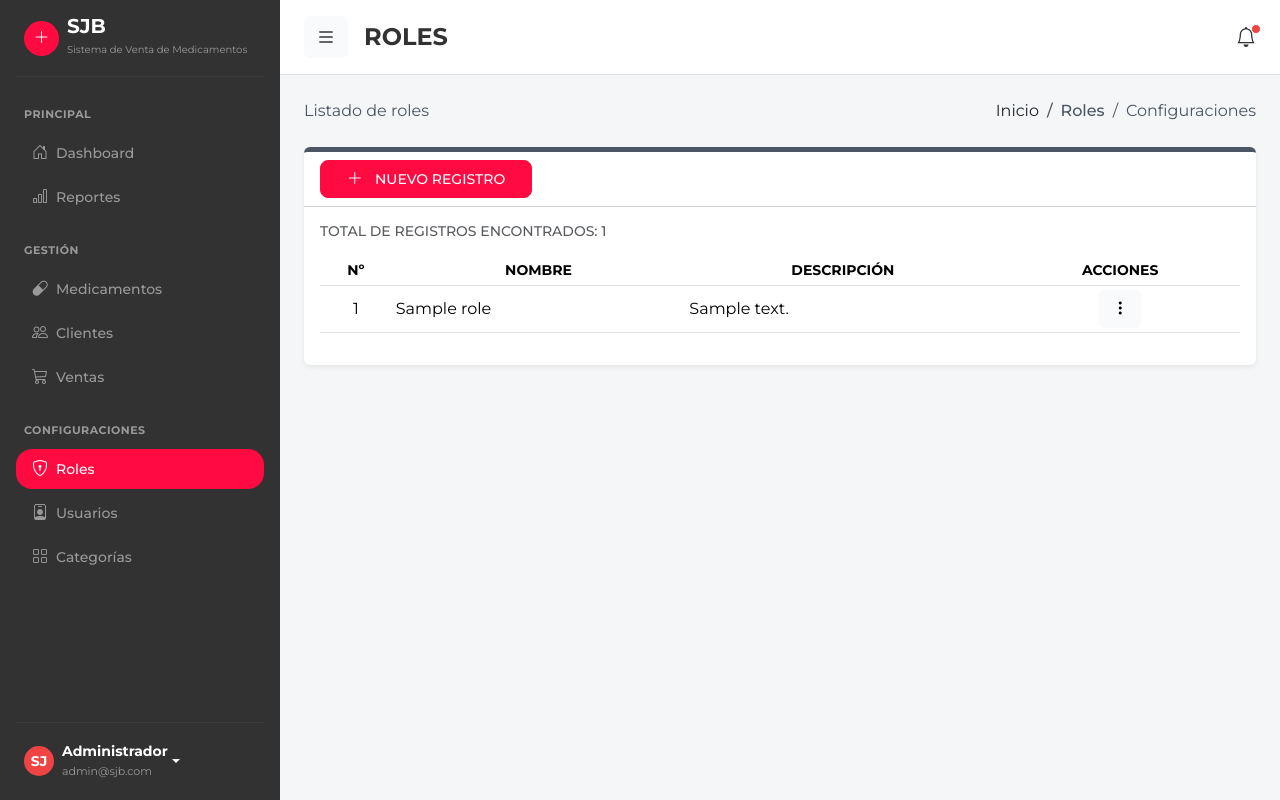
After one commit to STARED123/FARMACIA, a Laravel app: page /roles in a window 1280 px wide. The commit adds this page. Run offline with Laravel 12, Linux system fonts and the light colour scheme; tables that the repository leaves empty hold one stand-in row (values such as "Sample post"); parts of the project's set-up code (start-up, migrations or seed data) failed here and were passed over.

Commit message:
SISTEMA
SISTEMA

```diff
--- /dev/null
+++ b/sistema/app/Http/Controllers/RoleController.php
@@ -0,0 +1,70 @@
+<?php
+
+namespace App\Http\Controllers;
+
+use App\Models\Role;
+use Illuminate\Http\Request;
+use Illuminate\Validation\Rule;
+
+class RoleController extends Controller
+{
+    // READ: listado
+    public function index()
+    {
+        $roles = Role::all();
+        return view('settings.roles.index', compact('roles'));
+    }
+
+    // Formulario vacío
+    public function create()
+    {
+        return view('settings.roles.create');
+    }
+
+    // CREATE: validar, guardar, redirigir
+    public function store(Request $request)
+    {
+        $validated = $request->validate([
+            'name' => 'required|max:50|unique:roles',
+            'description' => 'nullable|max:255',
+        ]);
+
+        Role::create($validated);
+
+        return to_route('roles.index')
+            ->with('ok', 'Rol registrado correctamente.');
+    }
+
+    // Formulario lleno (route model binding)
+    public function edit(Role $role)
+    {
+        return view('settings.roles.edit', compact('role'));
+    }
+
+    // UPDATE: validar, actualizar, redirigir
+    public function update(Request $request, Role $role)
+    {
+        $validated = $request->validate([
+            'name' => [
+                'required',
+                'max:50',
+                Rule::unique('roles', 'name')->ignore($role->id),
+            ],
+            'description' => 'nullable|max:255',
+        ]);
+
+        $role->update($validated);
+
+        return to_route('roles.index')
+            ->with('ok', 'Rol actualizado correctamente.');
+    }
+
+    // DELETE: eliminar rol
+    public function destroy(Role $role)
+    {
+        $role->delete();
+
+        return to_route('roles.index')
+            ->with('ok', 'Rol eliminado correctamente.');
+    }
+}
--- a/sistema/resources/views/partials/sidebar.blade.php
+++ b/sistema/resources/views/partials/sidebar.blade.php
@@ -62,7 +62,9 @@
             <span class="text-uppercase text-white-50 fw-bold" style="font-size: 11px; letter-spacing: 0.5px;">Configuraciones</span>
         </li>
         <li class="nav-item">
-            <a href="#" class="nav-link sidebar-link text-white-50 rounded-4 px-3 py-2 d-flex align-items-center gap-2">
+            <a href="{{ route('roles.index') }}"
+               class="nav-link sidebar-link text-white-50 rounded-4 px-3 py-2 d-flex align-items-center gap-2 {{ request()->is(['roles*']) ? 'active_item' : null }}"
+               aria-current="{{ request()->is(['roles*']) ? 'page' : null }}">
                 <i class="bi bi-shield-lock fs-6"></i>
                 <span class="small fw-medium">Roles</span>
             </a>
--- /dev/null
+++ b/sistema/resources/views/settings/roles/index.blade.php
@@ -0,0 +1,88 @@
+@extends('template.administrador')
+@section('title', 'ROLES')
+@section('name_section', 'ROLES')
+@section('description', 'Listado de roles')
+@section('item_section', 'Inicio')
+@section('section', 'Roles')
+@section('module', 'Configuraciones')
+@section('content')
+@if (session('ok'))
+    <div class="alert alert-success alert-dismissible fade show" role="alert">
+        {{ session('ok') }}
+        <button type="button" class="btn-close" data-bs-dismiss="alert"></button>
+    </div>
+@endif
+@if (session('error'))
+    <div class="alert alert-danger alert-dismissible fade show" role="alert">
+        {{ session('error') }}
+        <button type="button" class="btn-close" data-bs-dismiss="alert"></button>
+    </div>
+@endif
+
+<div class="card bg-white border-0 shadow-sm border-5 border-top border-secondary">
+    <div class="card-header bg-white">
+        <div class="row">
+            <div class="col-12 col-md-3">
+                <a href="{{ route('roles.create') }}"
+                   class="btn btn-primary rounded-3 text-uppercase text-white w-100">
+                    <i class="bi bi-plus-lg me-2"></i>
+                    <span class="small fw-medium">Nuevo registro</span>
+                </a>
+            </div>
+        </div>
+    </div>
+
+    <div class="card-body">
+        <h6 class="text-uppercase small text-muted mb-3">
+            Total de registros encontrados: {{ $roles->count() }}
+        </h6>
+
+        <table id="display" class="table table-sm table-hover w-100 bg-white">
+            <thead>
+                <tr>
+                    <th class="text-center align-middle text-uppercase small">Nº</th>
+                    <th class="text-center align-middle text-uppercase small">Nombre</th>
+                    <th class="text-center align-middle text-uppercase small">Descripción</th>
+                    <th class="text-center align-middle text-uppercase small">Acciones</th>
+                </tr>
+            </thead>
+            <tbody>
+                @php $contador = 1; @endphp
+                @foreach ($roles as $role)
+                    <tr>
+                        <td class="text-center align-middle">{{ $contador }}</td>
+                        <td class="text-start align-middle">{{ $role->name }}</td>
+                        <td class="text-start align-middle">{{ $role->description }}</td>
+                        <td class="text-center align-middle">
+                            <div class="dropdown">
+                                <button class="btn btn-light" type="button"
+                                        data-bs-toggle="dropdown">
+                                    <i class="bi bi-three-dots-vertical"></i>
+                                </button>
+                                <ul class="dropdown-menu dropdown-menu-end">
+                                    <li>
+                                        <a class="dropdown-item"
+                                           href="{{ route('roles.edit', $role->id) }}">
+                                            Editar
+                                        </a>
+                                    </li>
+                                    <li>
+                                        <form method="POST"
+                                              action="{{ route('roles.destroy', $role->id) }}"
+                                              onsubmit="return confirm('¿Eliminar este registro?');">
+                                            @csrf
+                                            @method('DELETE')
+                                            <button type="submit" class="dropdown-item">Eliminar</button>
+                                        </form>
+                                    </li>
+                                </ul>
+                            </div>
+                        </td>
+                    </tr>
+                    @php $contador++; @endphp
+                @endforeach
+            </tbody>
+        </table>
+    </div>
+</div>
+@endsection
--- a/sistema/routes/web.php
+++ b/sistema/routes/web.php
@@ -2,6 +2,7 @@
 
 use App\Http\Controllers\CategoryController;
 use App\Http\Controllers\DashboardController;
+use App\Http\Controllers\RoleController;
 use Illuminate\Support\Facades\Route;
 
 // Vista raíz del sistema: el dashboard
@@ -9,3 +10,6 @@ Route::get('/', [DashboardController::class, 'index'])->name('dashboard.index');
 
 // CRUD de categorías: crea 6 rutas (index, create, store, edit, update, destroy)
 Route::resource('categories', CategoryController::class)->except('show');
+
+// CRUD de roles: crea 6 rutas (index, create, store, edit, update, destroy)
+Route::resource('roles', RoleController::class)->except('show');
```
Also changed, not shown: sistema/resources/views/settings/roles/create.blade.php (added, +18 -0 lines), sistema/resources/views/settings/roles/edit.blade.php (added, +23 -0 lines), sistema/resources/views/settings/roles/form.blade.php (added, +23 -0 lines).
